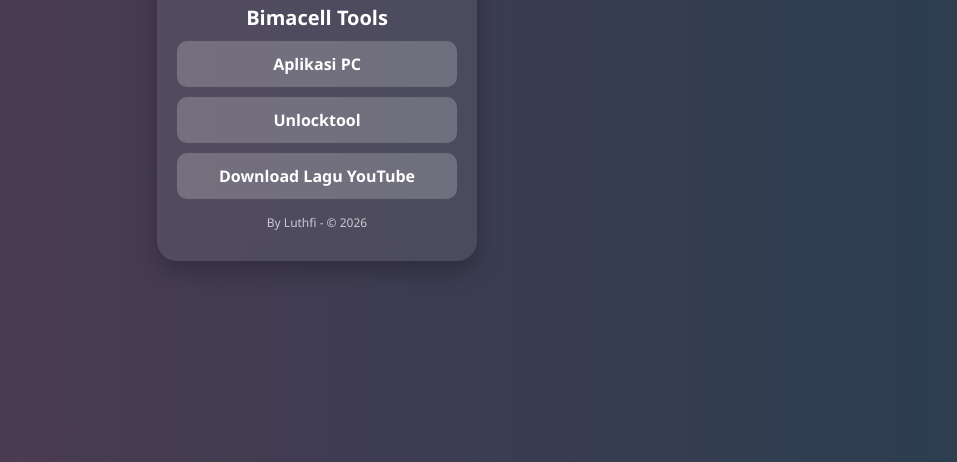
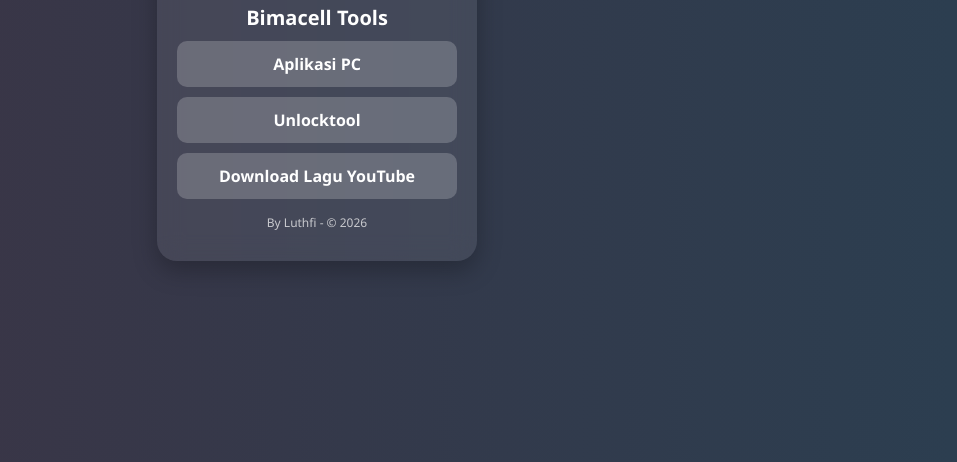
Before and after one commit to luspicode/BantuToko, a plain HTML site: page index.html in a window 1280 px wide. Shown: the part 338-800 px from the top of the page, without its empty margins (323-1280 px from the left). Drawn offline with Linux system fonts and the light colour scheme.

Commit message:
ganti warna bg

```diff
--- a/index.html
+++ b/index.html
@@ -18,7 +18,7 @@
       justify-content: center;
       align-items: center;
       color: white;
-      background: linear-gradient(270deg, #2c3e50, #7d3755, #1f1c2c, #3a3a52);
+      background: linear-gradient(270deg, #2c3e50, #4e2939, #1f1c2c, #3a3a52);
       background-size: 600% 600%;
       animation: gradientMove 10s ease infinite;
       transition: 0.5s;
```
